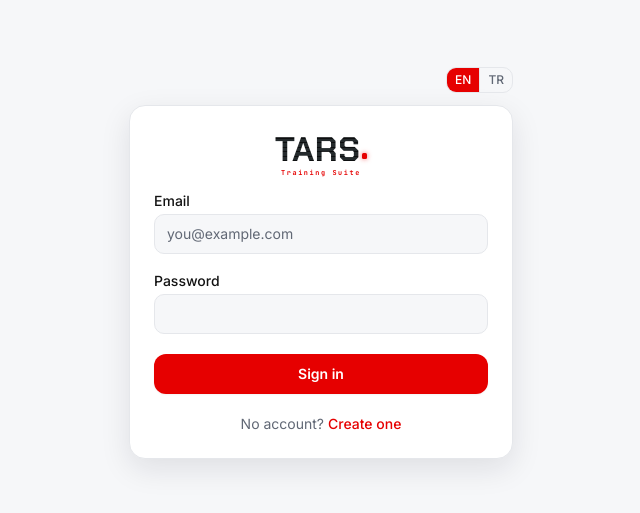
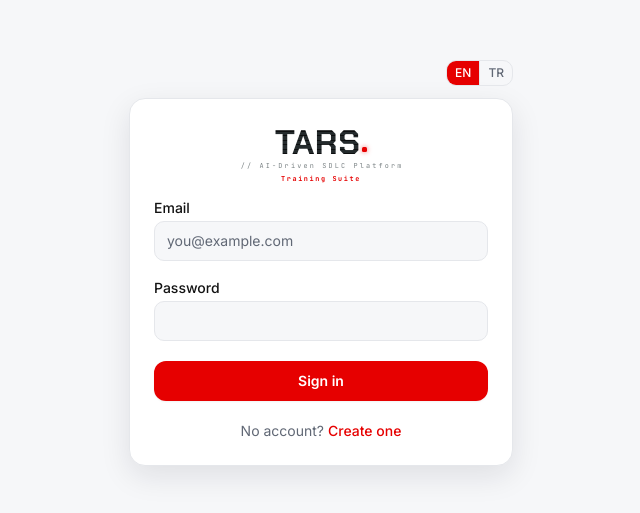
Before and after one commit to Curbu7719/Training-Kit, a React (Vite) app: page /login in a window 1280 px wide. Shown: the part 137-650 px from the top of the page, without its empty margins (319-959 px from the left). Built offline with nearby package versions, Linux system fonts and the light colour scheme; no server answers.

Commit message:
Login logo: show AI-Driven SDLC Platform + Training Suite under TARS

```diff
--- a/src/components/ui/Brand.tsx
+++ b/src/components/ui/Brand.tsx
@@ -9,7 +9,7 @@ import { TarsWordmark } from '@/components/ui/TarsLogo';
 export function Brand({ className }: { className?: string }) {
   return (
     <div className={cn('flex items-center', className)}>
-      <TarsWordmark size={34} tagline={null} subtagline="Training Suite" />
+      <TarsWordmark size={34} />
     </div>
   );
 }
```
